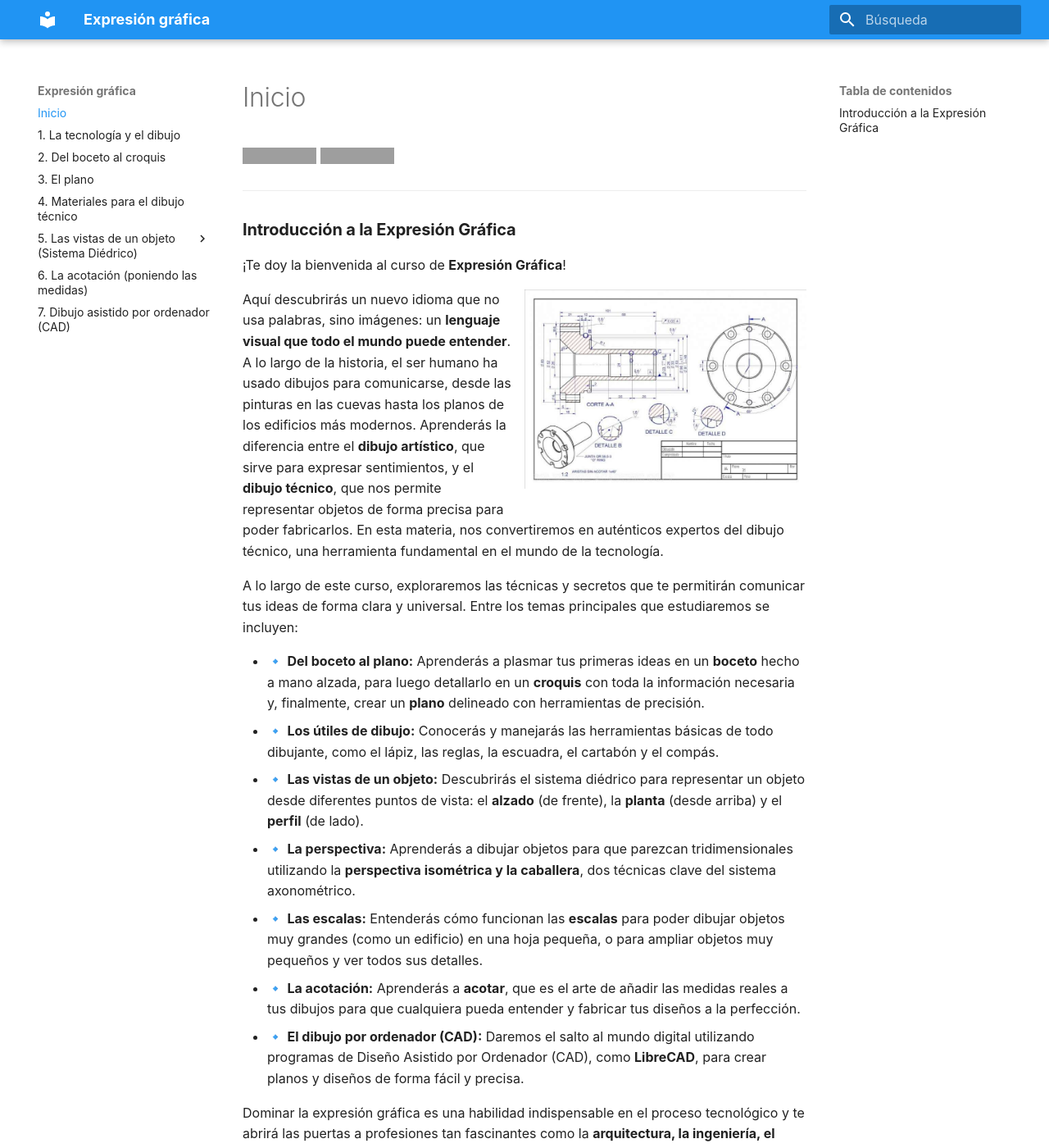
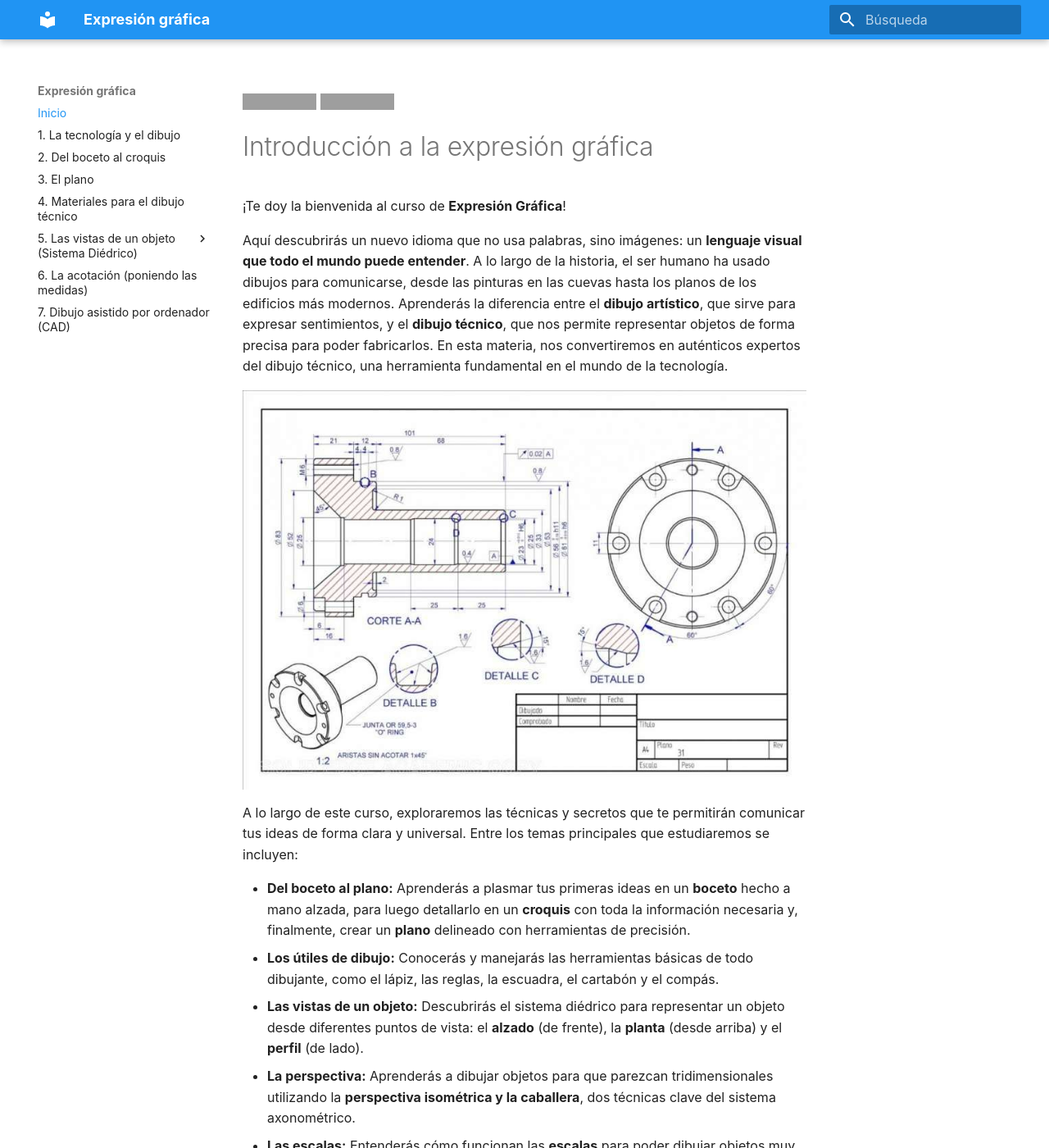
Before and after one commit to citius70/expresion_grafica_tecnologia_1eso, an MkDocs documentation site: the page built from docs/index.md, in a window 1280 px wide and 1400 px high. Shown: the whole window at 82% size. Built offline with MkDocs 1.6.1 and Material for MkDocs 9.7.7, drawn with Linux system fonts in a browser that asks for light colours; some web fonts are replaced; grey boxes are pictures that could not be loaded.

```diff
--- a/docs/index.md
+++ b/docs/index.md
@@ -1,27 +1,22 @@
 ![Static Badge](https://img.shields.io/badge/Elaborado_por-Alberto_Dur%C3%A1n_P%C3%A9rez-blue) [![Built with Material for MkDocs](https://img.shields.io/badge/Material_for_MkDocs-526CFE?style=for-the-badge&logo=MaterialForMkDocs&logoColor=white)](https://squidfunk.github.io/mkdocs-material/)
 
-
-
-***
-
-### **Introducción a la Expresión Gráfica**
+# Introducción a la expresión gráfica
 
 ¡Te doy la bienvenida al curso de **Expresión Gráfica**!
 
-![boceto](./media/plano1.jpg){align=right width=50%}
+Aquí descubrirás un nuevo idioma que no usa palabras, sino imágenes: un **lenguaje visual que todo el mundo puede entender**. A lo largo de la historia, el ser humano ha usado dibujos para comunicarse, desde las pinturas en las cuevas hasta los planos de los edificios más modernos. Aprenderás la diferencia entre el **dibujo artístico**, que sirve para expresar sentimientos, y el **dibujo técnico**, que nos permite representar objetos de forma precisa para poder fabricarlos. En esta materia, nos convertiremos en auténticos expertos del dibujo técnico, una herramienta fundamental en el mundo de la tecnología.
 
-
-Aquí descubrirás un nuevo idioma que no usa palabras, sino imágenes: un **lenguaje visual que todo el mundo puede entender**. A lo largo de la historia, el ser humano ha usado dibujos para comunicarse, desde las pinturas en las cuevas hasta los planos de los edificios más modernos. Aprenderás la diferencia entre el **dibujo artístico**, que sirve para expresar sentimientos, y el **dibujo técnico**, que nos permite representar objetos de forma precisa para poder fabricarlos. En esta materia, nos convertiremos en auténticos expertos del dibujo técnico, una herramienta fundamental en el mundo de la tecnología.
+![boceto](./media/plano1.jpg){align=right width=100%}
 
 A lo largo de este curso, exploraremos las técnicas y secretos que te permitirán comunicar tus ideas de forma clara y universal. Entre los temas principales que estudiaremos se incluyen:
 
-*   🔹 **Del boceto al plano:** Aprenderás a plasmar tus primeras ideas en un **boceto** hecho a mano alzada, para luego detallarlo en un **croquis** con toda la información necesaria y, finalmente, crear un **plano** delineado con herramientas de precisión.
-*   🔹 **Los útiles de dibujo:** Conocerás y manejarás las herramientas básicas de todo dibujante, como el lápiz, las reglas, la escuadra, el cartabón y el compás.
-*   🔹 **Las vistas de un objeto:** Descubrirás el sistema diédrico para representar un objeto desde diferentes puntos de vista: el **alzado** (de frente), la **planta** (desde arriba) y el **perfil** (de lado).
-*   🔹 **La perspectiva:** Aprenderás a dibujar objetos para que parezcan tridimensionales utilizando la **perspectiva isométrica y la caballera**, dos técnicas clave del sistema axonométrico.
-*   🔹 **Las escalas:** Entenderás cómo funcionan las **escalas** para poder dibujar objetos muy grandes (como un edificio) en una hoja pequeña, o para ampliar objetos muy pequeños y ver todos sus detalles.
-*   🔹 **La acotación:** Aprenderás a **acotar**, que es el arte de añadir las medidas reales a tus dibujos para que cualquiera pueda entender y fabricar tus diseños a la perfección.
-*   🔹 **El dibujo por ordenador (CAD):** Daremos el salto al mundo digital utilizando programas de Diseño Asistido por Ordenador (CAD), como **LibreCAD**, para crear planos y diseños de forma fácil y precisa.
+*   **Del boceto al plano:** Aprenderás a plasmar tus primeras ideas en un **boceto** hecho a mano alzada, para luego detallarlo en un **croquis** con toda la información necesaria y, finalmente, crear un **plano** delineado con herramientas de precisión.
+*   **Los útiles de dibujo:** Conocerás y manejarás las herramientas básicas de todo dibujante, como el lápiz, las reglas, la escuadra, el cartabón y el compás.
+*   **Las vistas de un objeto:** Descubrirás el sistema diédrico para representar un objeto desde diferentes puntos de vista: el **alzado** (de frente), la **planta** (desde arriba) y el **perfil** (de lado).
+*   **La perspectiva:** Aprenderás a dibujar objetos para que parezcan tridimensionales utilizando la **perspectiva isométrica y la caballera**, dos técnicas clave del sistema axonométrico.
+*   **Las escalas:** Entenderás cómo funcionan las **escalas** para poder dibujar objetos muy grandes (como un edificio) en una hoja pequeña, o para ampliar objetos muy pequeños y ver todos sus detalles.
+*   **La acotación:** Aprenderás a **acotar**, que es el arte de añadir las medidas reales a tus dibujos para que cualquiera pueda entender y fabricar tus diseños a la perfección.
+*   **El dibujo por ordenador (CAD):** Daremos el salto al mundo digital utilizando programas de Diseño Asistido por Ordenador (CAD), como **LibreCAD**, para crear planos y diseños de forma fácil y precisa.
 
 Dominar la expresión gráfica es una habilidad indispensable en el proceso tecnológico y te abrirá las puertas a profesiones tan fascinantes como la **arquitectura, la ingeniería, el diseño industrial, la animación, el diseño de videojuegos o la impresión 3D** para crear desde maquetas hasta prótesis.
 
```
